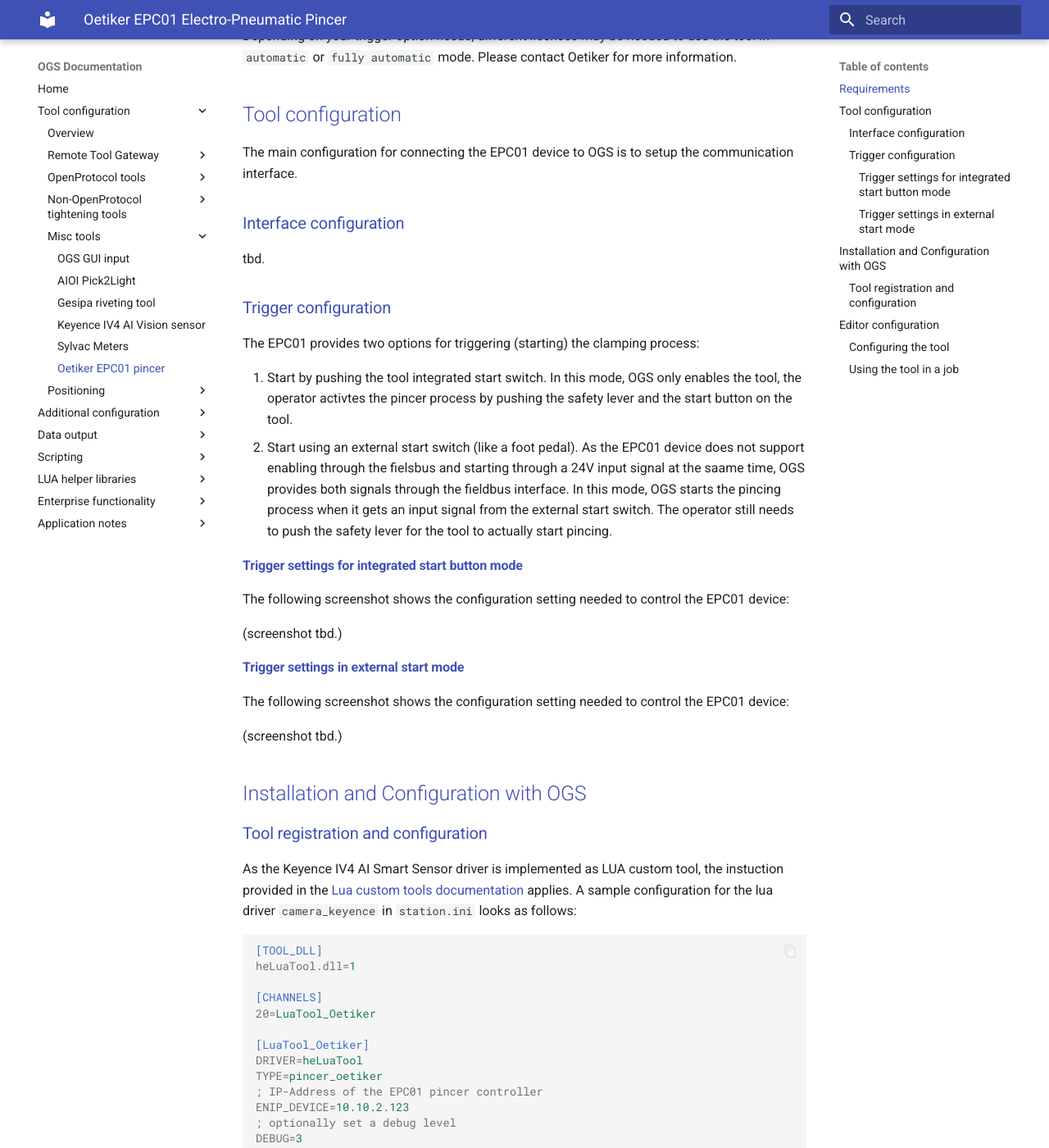
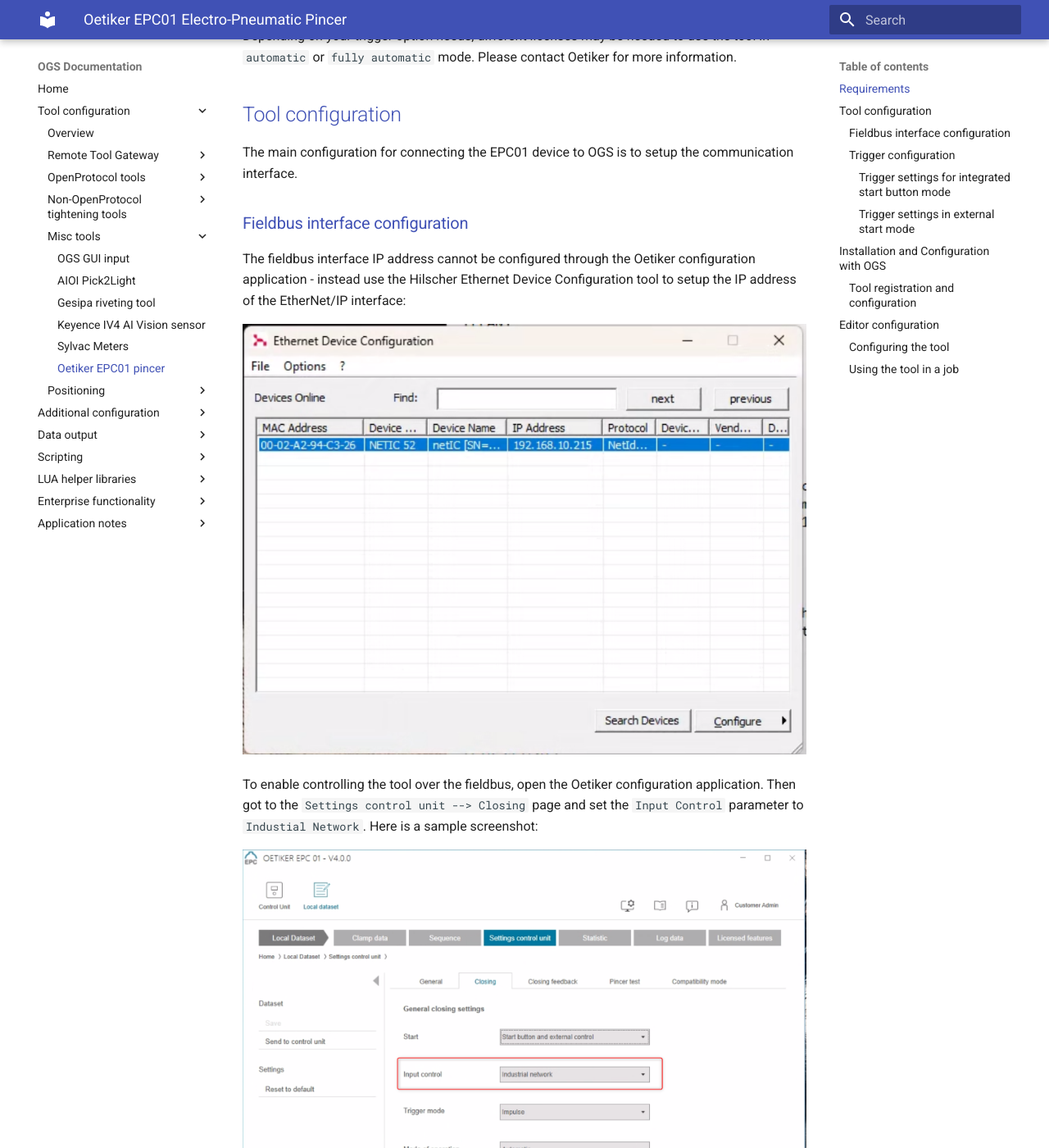
Before and after one commit to haller-erne/ogs, an MkDocs documentation site: the page built from docs/tools/misc/oetiker.md, in a window 1280 px wide and 1400 px high, scrolled down 1253 px. Shown: the whole window at 82% size. Built offline with MkDocs 1.6.1 and Material for MkDocs 9.7.7, drawn with Linux system fonts in a browser that asks for light colours; some of the changed text lies outside the part shown.

Commit message:
Updated Oetiker docs

```diff
--- a/docs/tools/misc/oetiker.md
+++ b/docs/tools/misc/oetiker.md
@@ -28,9 +28,15 @@
 
 The main configuration for connecting the EPC01 device to OGS is to setup the communication interface.
 
-### Interface configuration
+### Fieldbus interface configuration
 
-tbd.
+The fieldbus interface IP address cannot be configured through the Oetiker configuration application - instead use the Hilscher Ethernet Device Configuration tool to setup the IP address of the EtherNet/IP interface:
+
+![alt text](resources/oetiker-hilscher-settings.png)
+
+To enable controlling the tool over the fieldbus, open the Oetiker configuration application. Then got to the `Settings control unit --> Closing` page and set the `Input Control` parameter to `Industial Network`. Here is a sample screenshot:
+
+![alt text](resources/oetiker-fieldbus-control.png)
 
 ### Trigger configuration
 
@@ -41,16 +47,31 @@
 
 #### Trigger settings for integrated start button mode
 
-The following screenshot shows the configuration setting needed to control the EPC01 device:
+In this mode, OGS only send an enable command to the tool. The tool is only started, if the operator pushes the safety lever and the start button.
 
-(screenshot tbd.)
+The following screenshot shows the configuration setting needed in this mode - set the `Start` parameter to `Start button and external control`:
 
+![alt text](resources/oetiker-internal-start.png)
+
+Note, that you will need the following licenses:
+
+![alt text](resources/oetiker-internal-licenses.png)
 
 #### Trigger settings in external start mode
 
-The following screenshot shows the configuration setting needed to control the EPC01 device:
+In this mode, OGS send an enable command to the tool first, then also starts the tool operation. Note, that the tool is started, even if the operator does not push the safety leaver, so make sure safety is ensured otherwise!
 
-(screenshot tbd.)
+The following screenshot shows the configuration setting needed to control the EPC01 device - set the `Start` parameter to `External control`:
+
+![alt text](resources/oetiker-external-start.png)
+
+!!! note
+
+    If the `External control` option is not visible, then you will need a larger license (see below, the option `safety leaver override` is required)!
+
+Note, that you will need the following licenses:
+
+![alt text](resources/oetiker-external-licenses.png)
 
 ## Installation and Configuration with OGS
 
@@ -107,7 +128,9 @@
 
     1.  Add this line to include the `lua_tool_pincer_oetiker.lua` driver in the project.
 
+!!! note
 
+    Note, that using the external start mode requires custom LUA code to start the tool. Contact us for sample with e.g. external foot switch or other input devices.
 
 ## Editor configuration
 
```
Also changed, not shown: docs/tools/misc/resources/oetiker-external-licenses.png (added), docs/tools/misc/resources/oetiker-external-start.png (added), docs/tools/misc/resources/oetiker-fieldbus-control.png (added), docs/tools/misc/resources/oetiker-hilscher-settings.png (added), docs/tools/misc/resources/oetiker-internal-licenses.png (added), docs/tools/misc/resources/oetiker-internal-start.png (added).
